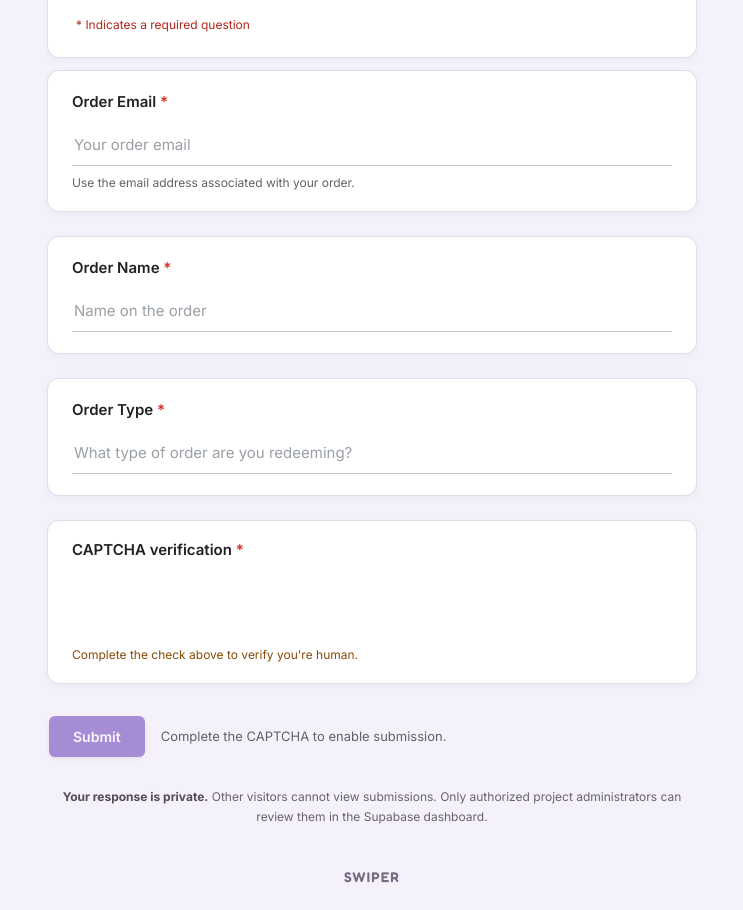
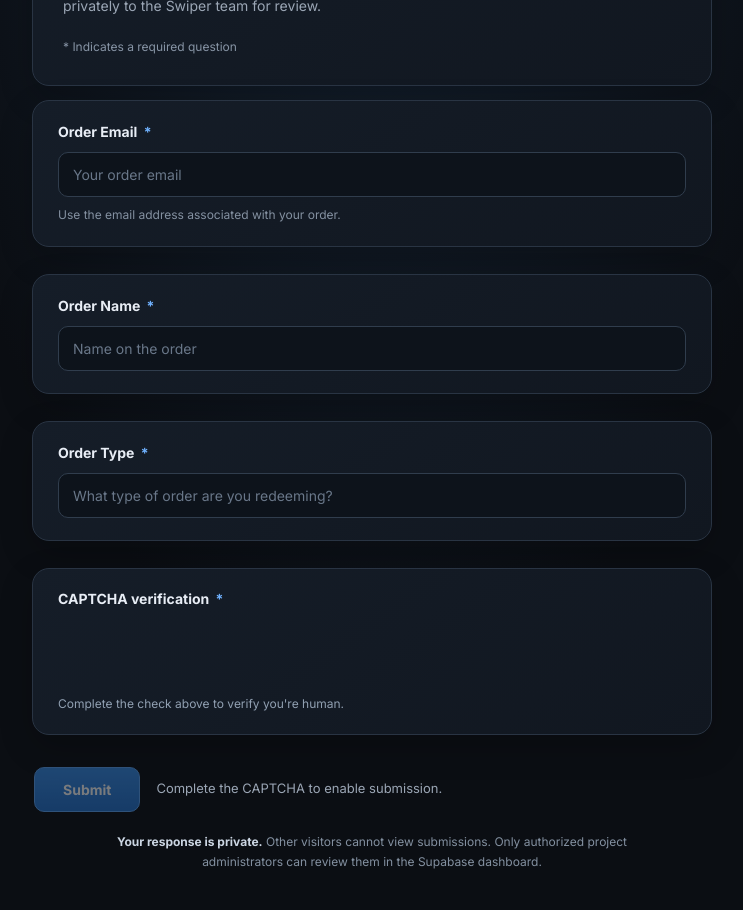
Before and after one commit to playswiper/Redeem, a plain HTML site: page index.html in a window 1280 px wide. Shown: the part 195-1105 px from the top of the page, without its empty margins (268-1011 px from the left). Drawn offline with Linux system fonts and the light colour scheme.

Commit message:
Refresh redeem form with clean dark blue design

```diff
--- a/index.html
+++ b/index.html
@@ -3,47 +3,48 @@
 <head>
   <meta charset="utf-8">
   <meta name="viewport" content="width=device-width,initial-scale=1">
-  <meta name="theme-color" content="#f4f1fb">
+  <meta name="theme-color" content="#0b0e13">
   <meta name="description" content="Submit your Swiper order details securely.">
   <title>Swiper — Redeem an Order</title>
   <link rel="preconnect" href="https://challenges.cloudflare.com">
   <link href="https://fonts.googleapis.com/css2?family=Fredoka:wght@400;500;600;700&family=Inter:wght@400;500;600;700&display=swap" rel="stylesheet">
   <script src="https://challenges.cloudflare.com/turnstile/v0/api.js" defer></script>
   <style>
-    :root{color-scheme:light;--ink:#202124;--muted:#5f6368;--purple:#673ab7;--line:#dadce0;--bg:#f4f1fb;--card:#fff}
+    :root{color-scheme:dark;--ink:#f4f6fa;--muted:#9ba6b5;--blue:#4c9cff;--line:#293443;--bg:#0b0e13;--card:#121821;--field:#0d131b}
     *{box-sizing:border-box}
-    body{margin:0;background:var(--bg);color:var(--ink);font-family:Inter,Arial,sans-serif;min-height:100vh;padding:34px 16px 60px}
-    .shell{width:min(100%,650px);margin:0 auto}
-    .banner{height:11px;background:linear-gradient(90deg,#5b35a5,#8d6acb);border-radius:12px 12px 0 0}
-    .card{background:var(--card);border:1px solid #e1dce9;border-radius:12px;box-shadow:0 2px 7px #30234a0b;margin-bottom:12px;overflow:hidden}
-    .intro{padding:27px 28px 23px;border-top:0}
-    .eyebrow{font-size:11px;font-weight:800;letter-spacing:.16em;color:var(--purple);text-transform:uppercase}
-    h1{font:600 clamp(27px,6vw,36px)/1.15 Fredoka,Inter,sans-serif;margin:10px 0 9px}
-    .intro p{color:var(--muted);line-height:1.6;margin:0;font-size:14px}
-    .required-note{font-size:12px!important;color:#b3261e!important;margin-top:18px!important}
-    form{display:grid;gap:12px}
-    .field{padding:21px 24px}
-    label{display:block;font-size:15px;font-weight:600;margin-bottom:13px}
-    .required{color:#d93025}
-    input{width:100%;border:0;border-bottom:1px solid #bfc4ca;border-radius:0;padding:11px 2px;font:15px Inter,Arial,sans-serif;outline:none;background:transparent;color:var(--ink)}
-    input:focus{border-bottom:2px solid var(--purple)}
-    input::placeholder{color:#9aa0a6}
-    .hint{font-size:12px;color:var(--muted);margin:9px 0 0}
-    .captcha{padding:19px 24px}
-    .captcha label{margin-bottom:12px}
+    body{margin:0;background:radial-gradient(ellipse at 50% -15%,#172638 0%,#0b0e13 55%);color:var(--ink);font-family:Inter,Arial,sans-serif;min-height:100vh;padding:48px 18px 64px}
+    .shell{width:min(100%,680px);margin:0 auto}
+    .card{background:linear-gradient(145deg,#151d28,#111720);border:1px solid var(--line);border-radius:17px;box-shadow:0 12px 34px #0003;margin-bottom:14px;overflow:hidden}
+    .intro{padding:30px 30px 27px;position:relative}
+    .intro:before{content:"";position:absolute;inset:0 0 auto;height:3px;background:linear-gradient(90deg,#3688e8,#73b8ff 55%,#314f72)}
+    .eyebrow{display:inline-flex;align-items:center;gap:9px;font-size:10px;font-weight:800;letter-spacing:.17em;color:#82baff;text-transform:uppercase}
+    .eyebrow:before{content:"";width:7px;height:7px;border-radius:50%;background:#58a5ff;box-shadow:0 0 12px #58a5ff88}
+    h1{font:600 clamp(29px,6vw,39px)/1.12 Fredoka,Inter,sans-serif;letter-spacing:-.02em;margin:13px 0 10px}
+    .intro p{color:var(--muted);line-height:1.7;margin:0;font-size:14px;max-width:540px}
+    .required-note{font-size:12px!important;color:#8794a5!important;margin-top:19px!important}
+    form{display:grid;gap:13px}
+    .field{padding:22px 25px}
+    label{display:block;font-size:14px;font-weight:650;margin-bottom:12px;color:#e8edf5}
+    .required{color:#70b2ff;margin-left:3px}
+    input{width:100%;border:1px solid #303d4d;border-radius:10px;padding:13px 14px;font:14px Inter,Arial,sans-serif;outline:none;background:var(--field);color:var(--ink);transition:border-color .18s,box-shadow .18s}
+    input:focus{border-color:#4c9cff;box-shadow:0 0 0 3px #4c9cff20}
+    input::placeholder{color:#697789}
+    .hint{font-size:12px;color:#8491a1;margin:9px 0 0;line-height:1.5}
+    .captcha{padding:21px 25px}
+    .captcha label{margin-bottom:13px}
     .turnstile-wrap{min-height:66px;display:flex;align-items:center;overflow:hidden}
-    .captcha-help{font-size:12px;color:#8a4b08;margin:9px 0 0;line-height:1.5}
-    .actions{display:flex;align-items:center;gap:16px;padding:8px 2px 0}
-    button{border:0;border-radius:6px;background:var(--purple);color:#fff;font:600 14px Inter,Arial,sans-serif;padding:12px 24px;cursor:pointer;box-shadow:0 2px 4px #00000020;transition:filter .15s,transform .15s}
-    button:hover:not(:disabled){filter:brightness(1.08);transform:translateY(-1px)}
-    button:disabled{opacity:.55;cursor:not-allowed}
-    .status{font-size:13px;line-height:1.5;color:var(--muted);min-height:20px}
-    .status.success{color:#137333}.status.error{color:#b3261e}
-    .privacy{color:#68636f;text-align:center;font-size:12px;line-height:1.6;padding:18px 12px}
-    .privacy strong{color:#514b5a}
-    .brand{font:600 14px Fredoka,sans-serif;letter-spacing:.08em;color:#756b82;text-align:center;margin-top:24px}
+    .captcha-help{font-size:12px;color:#91a0b2;margin:9px 0 0;line-height:1.5}
+    .actions{display:flex;align-items:center;gap:16px;padding:5px 2px 0}
+    button{border:1px solid #5ca5f7;border-radius:10px;background:linear-gradient(180deg,#388de9,#2473ce);color:#fff;font:650 14px Inter,Arial,sans-serif;padding:13px 28px;cursor:pointer;box-shadow:0 5px 18px #2473ce35;transition:filter .15s,transform .15s,box-shadow .15s}
+    button:hover:not(:disabled){filter:brightness(1.1);transform:translateY(-1px);box-shadow:0 8px 22px #2473ce45}
+    button:disabled{opacity:.45;cursor:not-allowed;box-shadow:none}
+    .status{font-size:13px;line-height:1.5;color:#9ba6b5;min-height:20px}
+    .status.success{color:#78d6a0}.status.error{color:#ff9292}
+    .privacy{color:#8390a0;text-align:center;font-size:12px;line-height:1.7;padding:16px 12px;max-width:580px;margin:4px auto 0}
+    .privacy strong{color:#cbd5e2}
+    .brand{font:600 13px Fredoka,sans-serif;letter-spacing:.18em;color:#68778a;text-align:center;margin-top:25px}
     .cooldown{font-variant-numeric:tabular-nums;font-weight:700}
-    @media(max-width:480px){body{padding:18px 10px 40px}.intro{padding:23px 20px}.field,.captcha{padding:19px 20px}.actions{align-items:flex-start;flex-direction:column;gap:10px}}
+    @media(max-width:520px){body{padding:22px 12px 42px}.intro{padding:25px 21px 22px}.field,.captcha{padding:19px 20px}.actions{align-items:flex-start;flex-direction:column;gap:11px}button{width:100%}}
   </style>
 </head>
 <body>
@@ -75,7 +76,7 @@
       <section class="card captcha">
         <label>CAPTCHA verification <span class="required">*</span></label>
         <div class="turnstile-wrap">
-          <div class="cf-turnstile" data-sitekey="0x4AAAAAAF9cX8702IwLD8nj" data-action="redeem_submit" data-theme="light"></div>
+          <div class="cf-turnstile" data-sitekey="0x4AAAAAAF9cX8702IwLD8nj" data-action="redeem_submit" data-theme="dark"></div>
         </div>
         <p class="captcha-help" id="captchaHelp">CAPTCHA setup is required before submissions can be accepted.</p>
       </section>
```
